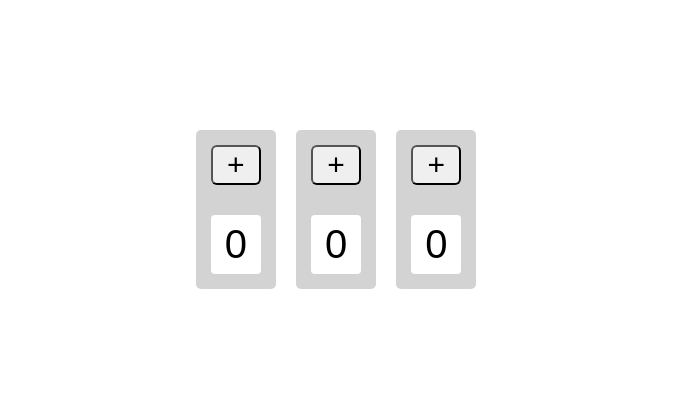
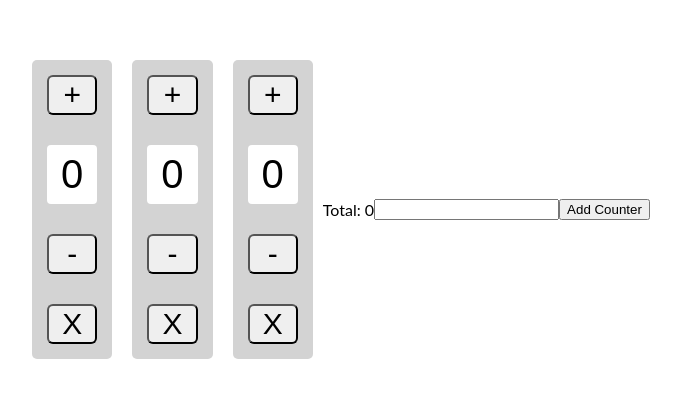
Before and after one commit to sf-golden-bears-2017/react_counters_challenge, a React (Create React App) app: page / in a window 1280 px wide. Shown: the part 191-588 px from the top of the page, without its empty margins (304-985 px from the left). Built offline with nearby package versions, Linux system fonts and the light colour scheme.

Commit message:
final product

```diff
--- a/src/App.js
+++ b/src/App.js
@@ -3,12 +3,92 @@ import Counter from './Counter';
 import './App.css';
 
 class App extends React.Component {
+  constructor() {
+    super()
+    this.state = {
+      counts: [
+        {value: 0, countBy: 2},
+        {value: 0, countBy: 4},
+        {value: 0, countBy: 8}
+      ],
+      nextCountBy: ""
+    }
+
+    this.increment = this.increment.bind(this)
+    this.decrement = this.decrement.bind(this)
+    this.handleInput = this.handleInput.bind(this)
+    this.addNewCounter = this.addNewCounter.bind(this)
+  }
+
+  addNewCounter(event) {
+    event.preventDefault()
+    const newCounts = this.state.counts.concat([{value: 0, countBy: parseInt(this.state.nextCountBy)}])
+    this.setState({ counts: newCounts, nextCountBy: "" })
+  }
+
+  removeCounter(index) {
+    this.state.counts.splice(index, 1)
+    this.setState({ counts: this.state.counts })
+  }
+
+  increment(index) {
+    const {value, countBy} = this.state.counts[index]
+
+    const newData = {
+      value: value + countBy,
+      countBy: countBy
+    }
+
+    this.setCounterDataAt(index, newData)
+  }
+
+  decrement(index) {
+    const {value, countBy} = this.state.counts[index]
+
+    const newData = {
+      value: value - countBy,
+      countBy: countBy
+    }
+
+    this.setCounterDataAt(index, newData)
+  }
+
+  setCounterDataAt(index, data) {
+    this.state.counts[index] = data
+    this.setState({ counts: this.state.counts })
+  }
+
+  total(){
+    return this.state.counts.reduce(function(total, counterData) {
+      return total + counterData.value
+    }, 0)
+  }
+
+  handleInput(event) {
+    this.setState({ nextCountBy: event.target.value })
+  }
+
   render() {
     return (
       <div className="page-center-frame">
-        <Counter />
-        <Counter />
-        <Counter />
+        {this.state.counts.map((counterData, index) =>
+          <Counter
+            value={counterData.value}
+            removeCounter={() => this.removeCounter(index)}
+            increment={() => this.increment(index)}
+            decrement={() => this.decrement(index)}
+            />
+        )}
+        <p>Total: {this.total()}</p>
+
+        <form action="" onSubmit={this.addNewCounter}>
+          <input
+            type="number"
+            onChange={this.handleInput}
+            value={this.state.nextCountBy}
+            />
+          <button>Add Counter</button>
+        </form>
       </div>
     );
   }
--- a/src/Counter.js
+++ b/src/Counter.js
@@ -2,24 +2,14 @@ import React from 'react';
 import './Counter.css';
 
 class Counter extends React.Component {
-  constructor() {
-    super();
-    this.state = {
-      count: 0
-    };
-
-    this.increment = this.increment.bind(this)
-  }
-
-  increment() {
-    this.setState({ count: this.state.count + 1 })
-  }
 
   render() {
     return (
       <div className="counter">
-        <button onClick={this.increment}>+</button>
-        <div className="count">{this.state.count}</div>
+        <button onClick={this.props.increment}>+</button>
+        <div className="count">{this.props.value}</div>
+        <button onClick={this.props.decrement}>-</button>
+        <button onClick={this.props.removeCounter}>X</button>
       </div>
     );
   }
```
Also changed, not shown: package.json (line endings or trailing spaces), 1 other file (tests, documents, lock files or other folders).
